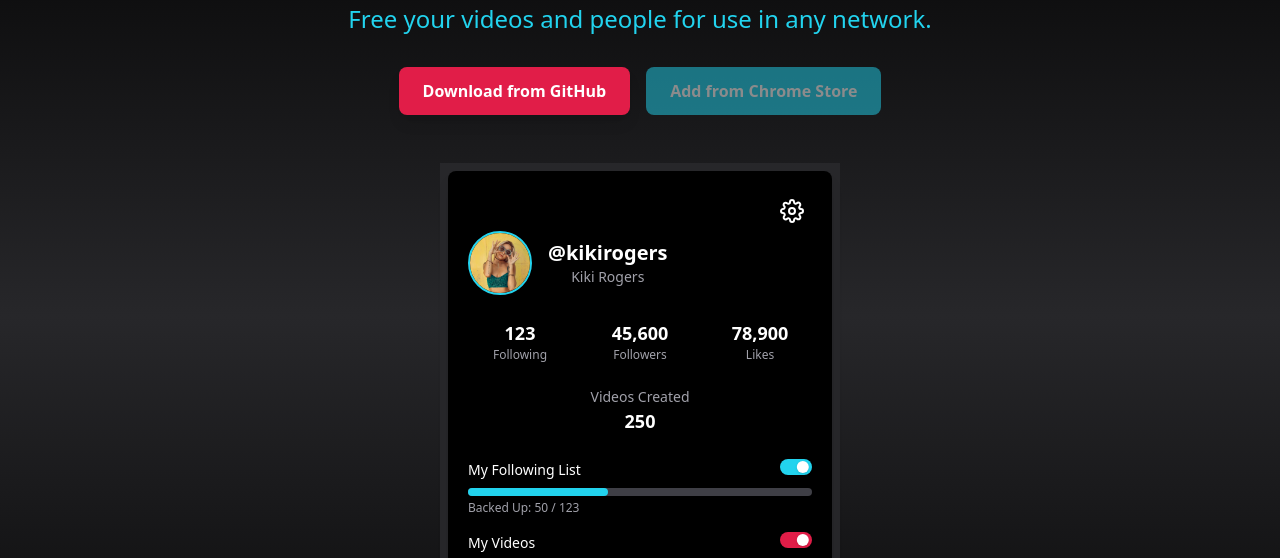
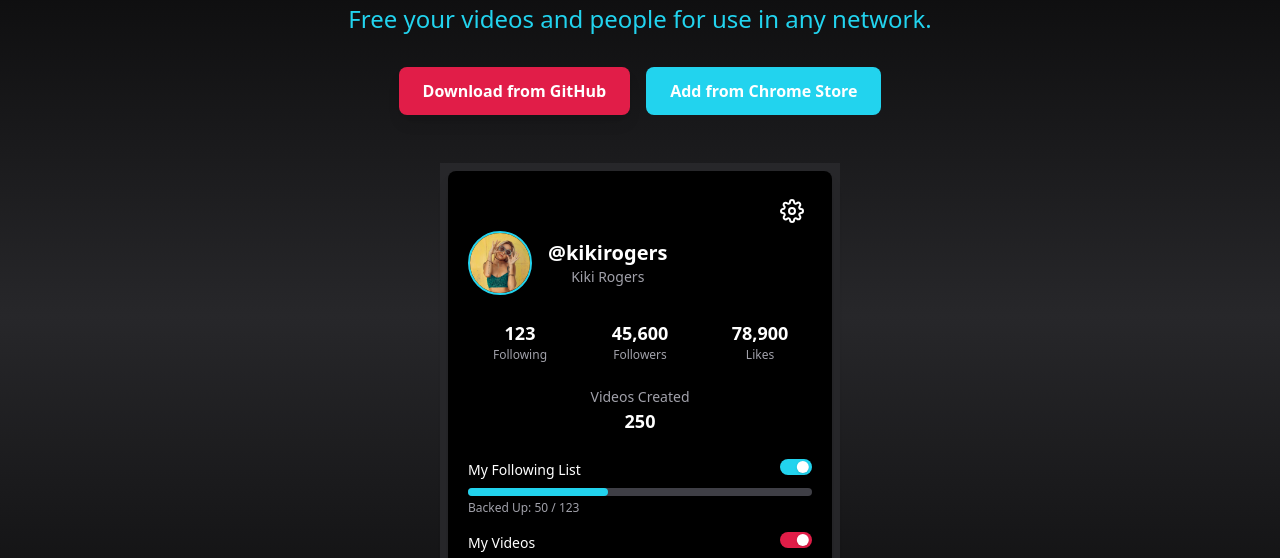
Before and after one commit to mullojo/Toktopia, a browser extension: page site/index.html in a window 1280 px wide. Shown: the part 201-759 px from the top of the page. Drawn offline with nearby package versions, Linux system fonts and the light colour scheme.

Commit message:
Updated button styling

```diff
--- a/site/index.html
+++ b/site/index.html
@@ -16,7 +16,7 @@
           <p class="text-xl md:text-2xl text-cyan-400 mb-8">Free your videos and people for use in any network.</p>
           <div class="flex gap-4">
             <a href="https://raw.githubusercontent.com/mullojo/Toktopia/main/Toktopia-main.zip" class="px-6 py-3 bg-rose-600 text-white font-semibold rounded-lg shadow-lg hover:bg-rose-700 transition">Download from GitHub</a>
-            <button href="https://chromewebstore.google.com/detail/toktopia/klgipdpkmhpnppefoepjcnckaioankgb" target="_blank" class="px-6 py-3 bg-cyan-400 text-white font-semibold rounded-lg opacity-50 cursor-not-allowed">Add from Chrome Store</button>
+            <button href="https://chromewebstore.google.com/detail/toktopia/klgipdpkmhpnppefoepjcnckaioankgb" target="_blank" class="px-6 py-3 bg-cyan-400 text-white font-semibold rounded-lg hover:bg-cyan-500 transition">Add from Chrome Store</button>
           </div>
           <div class="mt-12 max-w-4xl pb-10">
             <img src="your-screenshot-url-here" alt="Toktopia UI" class="rounded-lg shadow-lg border border-zinc-800 hidden">
```
